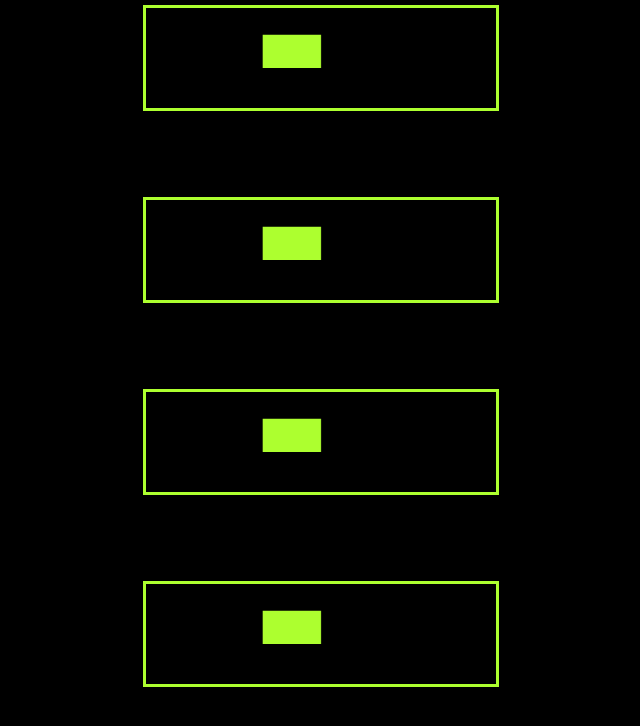
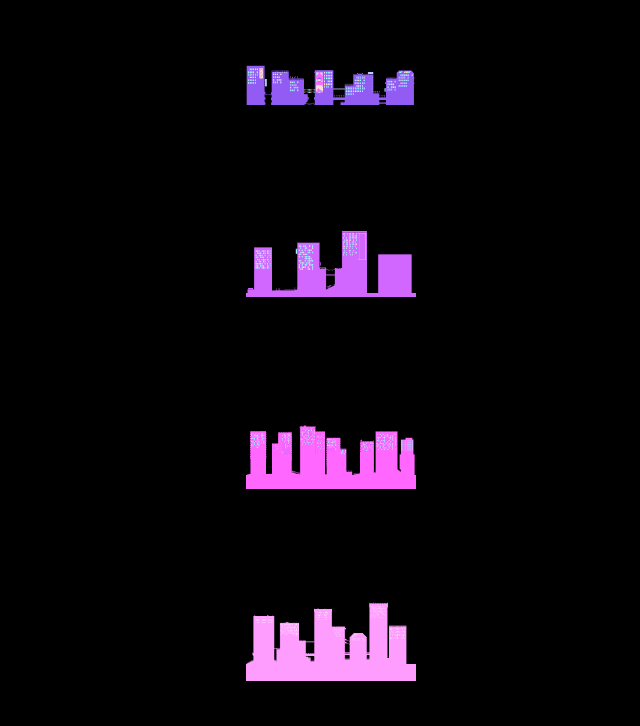
Before and after one commit to jainpranav1/multi-plane-pepper-s-ghost-viewer, a website: page public/index.html in a window 1280 px wide. Shown: the whole page, without its empty margins (319-959 px from the left). Drawn offline with Linux system fonts and the light colour scheme.

Commit message:
created a mini city

```diff
--- a/public/index.html
+++ b/public/index.html
@@ -12,12 +12,10 @@
         background-color: black;
       }
 
-      canvas {
-        height: 100px;
-        width: 350px;
+      /* canvas {
         outline: solid;
         outline-color: greenyellow;
-      }
+      } */
 
       .canvasSeparator {
         height: 92px;
@@ -25,21 +23,70 @@
     </style>
   </head>
   <body>
-    <canvas></canvas>
+    <canvas width="350px" , height="100px"></canvas>
     <div class="canvasSeparator"></div>
-    <canvas></canvas>
+    <canvas width="350px" , height="100px"></canvas>
     <div class="canvasSeparator"></div>
-    <canvas></canvas>
+    <canvas width="350px" , height="100px"></canvas>
     <div class="canvasSeparator"></div>
-    <canvas></canvas>
+    <canvas width="350px" , height="100px"></canvas>
+
     <script>
       const canvases = document.querySelectorAll("canvas");
+      const contexts = [];
       for (let i = 0; i < canvases.length; ++i) {
-        const context = canvases[i].getContext("2d");
-        console.log(context);
-        context.fillStyle = "greenyellow";
-        context.fillRect(100, 40, 50, 50);
+        contexts.push(canvases[i].getContext("2d"));
       }
+
+      const scaleFactor = 0.3;
+
+      const img0 = new Image();
+      img0.src = "/cityImages/6.png";
+      img0.addEventListener("load", () => {
+        contexts[0].drawImage(
+          img0,
+          100,
+          0,
+          567 * scaleFactor,
+          324 * scaleFactor
+        );
+      });
+
+      const img1 = new Image();
+      img1.src = "/cityImages/4.png";
+      img1.addEventListener("load", () => {
+        contexts[1].drawImage(
+          img1,
+          100,
+          0,
+          567 * scaleFactor,
+          324 * scaleFactor
+        );
+      });
+
+      const img2 = new Image();
+      img2.src = "/cityImages/3.png";
+      img2.addEventListener("load", () => {
+        contexts[2].drawImage(
+          img2,
+          100,
+          0,
+          567 * scaleFactor,
+          324 * scaleFactor
+        );
+      });
+
+      const img3 = new Image();
+      img3.src = "/cityImages/2.png";
+      img3.addEventListener("load", () => {
+        contexts[3].drawImage(
+          img3,
+          100,
+          0,
+          567 * scaleFactor,
+          324 * scaleFactor
+        );
+      });
     </script>
   </body>
 </html>
```
Also changed, not shown: brainstorming.md (added, +23 -0 lines), public/cityImages/1.png (added), public/cityImages/2.png (added), public/cityImages/3.png (added), public/cityImages/4.png (added), public/cityImages/5.png (added), public/cityImages/6.png (added), public/cityImages/7.png (added), public/cityImages/8.png (added).
